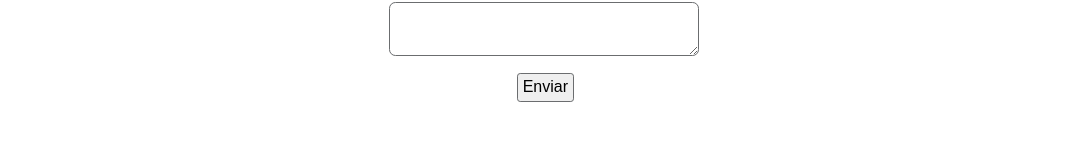
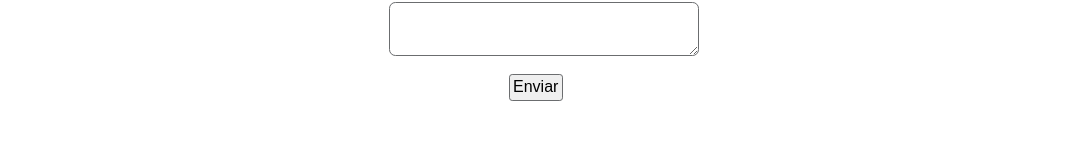
Before and after one commit to VictoriaCanclini/my-portfolio, a Next.js app: page / in a window 1280 px wide. Shown: the part 3448-3611 px from the top of the page, without its empty margins (96-1183 px from the left). Built offline with nearby package versions, Linux system fonts and the light colour scheme.

Commit message:
margin button

```diff
--- a/src/styles/globals.css
+++ b/src/styles/globals.css
@@ -534,11 +534,12 @@ hr {
 }
 
 .contact-container form button {
-  padding: 0.3rem;
+  padding: 0.2rem;
   border: 1px solid #6b6d6f;
   border-radius: 0.2rem;
   font-size: 1rem;
-  margin-left: 8rem;
+  margin-left: 7.5rem;
+  color: black;
 }
 
 .contact-container p {
```
